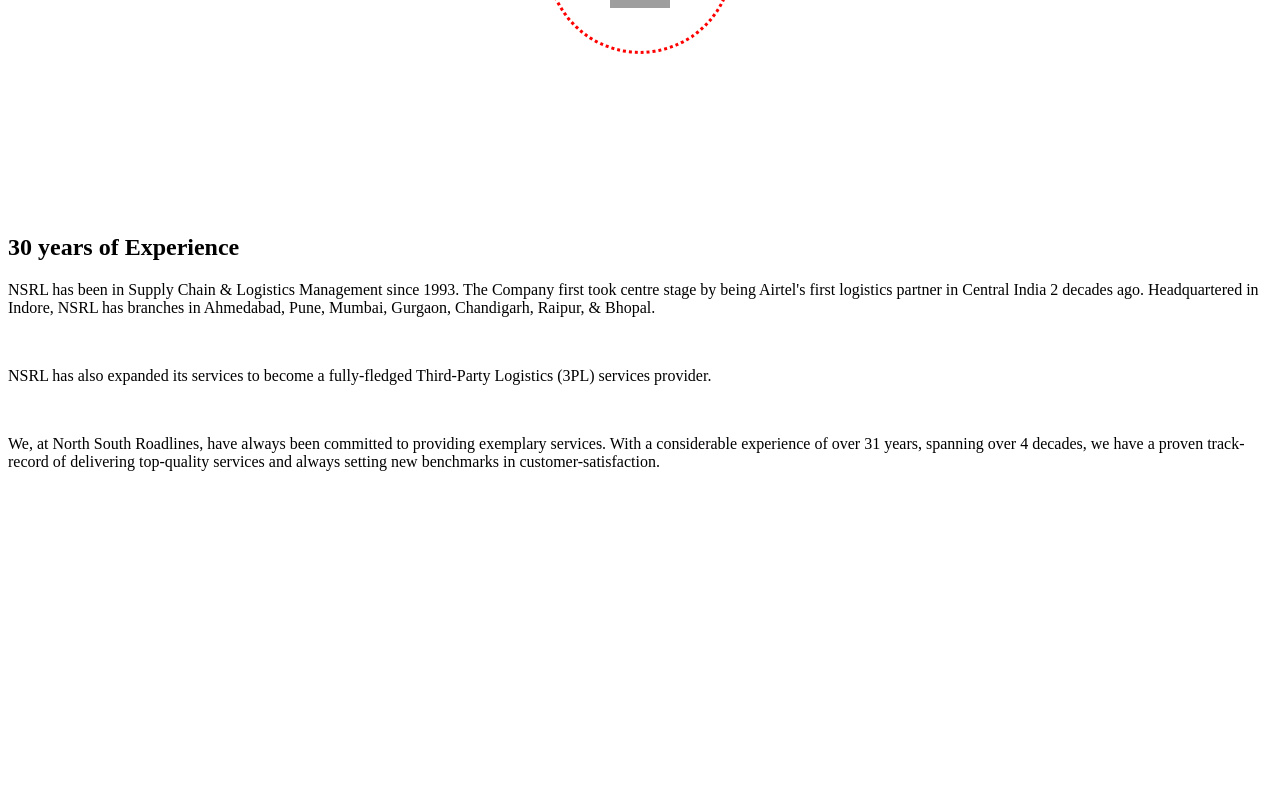
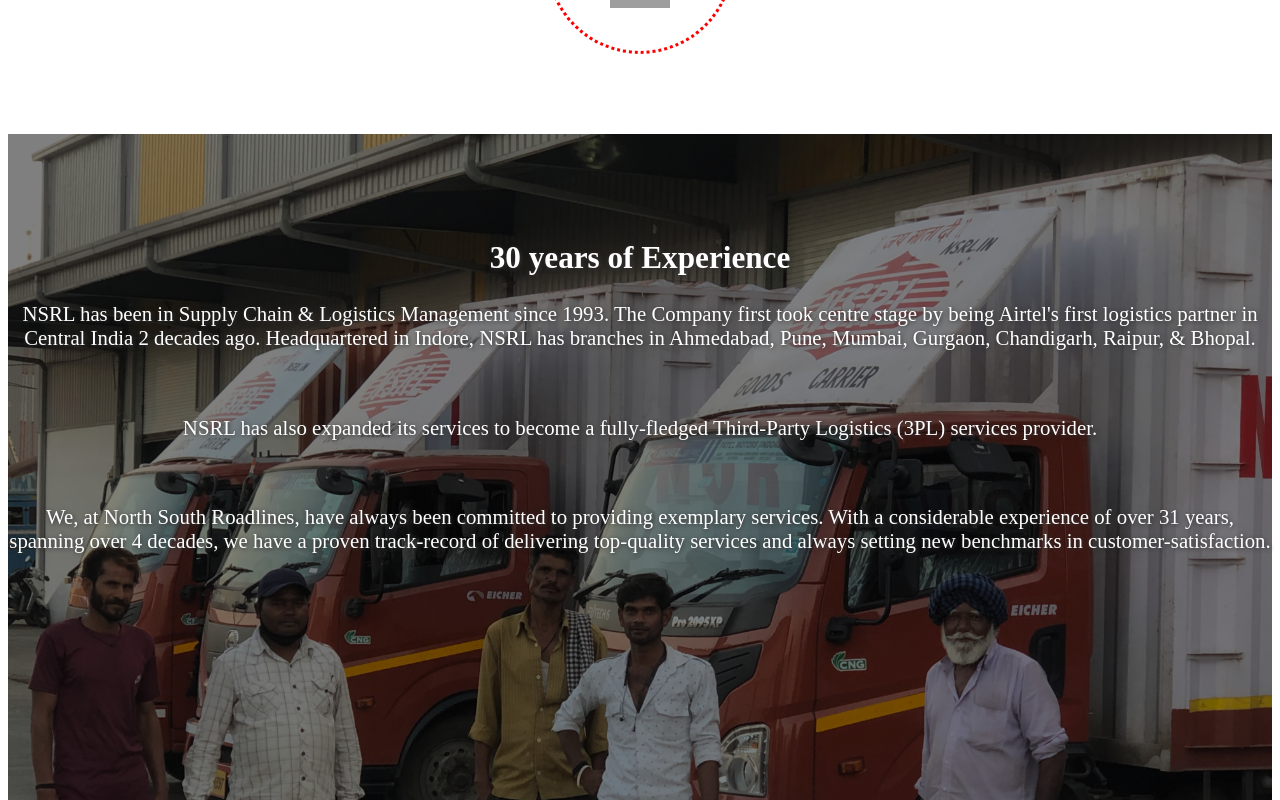
Before and after one commit to bharat-patodi/north-south-roadlines, a Next.js app: page / in a window 1280 px wide. Shown: the part 2060-2860 px from the top of the page. Before the commit the page ends 2799 px from the top, so only its background shows below. Built offline with nearby package versions, Linux system fonts and the light colour scheme; grey boxes are pictures that could not be loaded.

Commit message:
add services section css

```diff
--- a/styles/Home.module.css
+++ b/styles/Home.module.css
@@ -155,13 +155,30 @@
     /* font-family: Georgia, 'Times New Roman', Times, serif; */
   }
 
-  .citySection h3 {
-    font-size: 1.1rem;
-    margin-bottom: 1rem;
+.citySection h3 {
+  font-size: 1.1rem;
+  margin-bottom: 1rem;
 }
 
 /* Section 04 */
 
+.servicesSection {
+  text-align: center;
+  background-image: url("./../public/home-page-services-section.jpg");
+  min-height: 100vh;
+  background-color: rgba(0, 0, 0, 0.5);
+  /* merge background color and image */
+  background-blend-mode: multiply;
+  color: white;
+  /* color: #FECC1B; */
+  /* background: url("./../public/home-page-services-section.jpg"), linear-gradient(lightgreen, lightblue); */
+  background-repeat: no-repeat;
+  background-size: cover;
+  background-position: center center;
+  text-shadow: 1px 1px 4px #333;
+  font-size: 1.3rem;
+
+}
 
 
 /* Section 05 */
```
